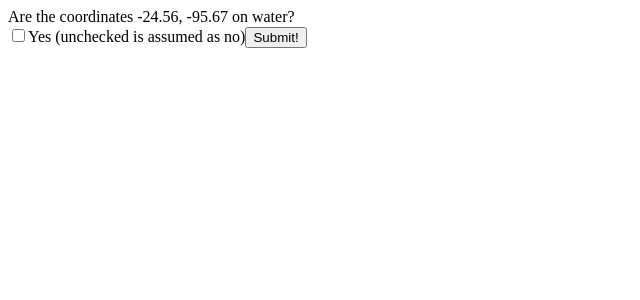
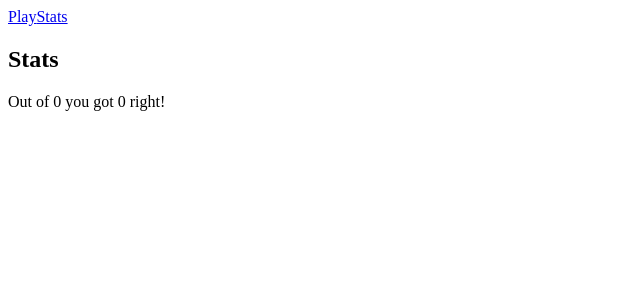
Before and after one commit to N-Shar-ma/Land-Or-Water, a React (Create React App) app: page /stats in a window 1280 px wide. Shown: the top 300 px of the page, without its empty margins (0-640 px from the left). Built offline with nearby package versions, Linux system fonts and the light colour scheme.

Commit message:
added functional Stats page and routing

```diff
--- a/package.json
+++ b/package.json
@@ -8,6 +8,7 @@
     "@testing-library/user-event": "^12.8.3",
     "react": "^17.0.1",
     "react-dom": "^17.0.1",
+    "react-router-dom": "^5.2.0",
     "react-scripts": "4.0.3",
     "web-vitals": "^1.1.1"
   },
--- a/src/App.js
+++ b/src/App.js
@@ -1,6 +1,27 @@
 import React, { useState, useEffect } from 'react';
+import {BrowserRouter as Router, Route, Switch, Link} from 'react-router-dom'
 import Play from './pages/Play/Play';
+import Stats from './pages/Stats';
 
 export default function App() {
-    return <Play/>
+    const [totalCount, setTotalCount] = useState(0)
+    const [correctCount, setCorrectCount] = useState(0)
+
+
+    return (
+        <Router>
+            <nav>
+                <Link to="/">Play</Link>
+                <Link to="/stats">Stats</Link>
+            </nav>
+            <Switch>
+                <Route path="/" exact>
+                    <Play setCorrectCount={setCorrectCount} setTotalCount={setTotalCount} />
+                </Route>
+                <Route path="/stats">
+                    <Stats correctCount={correctCount} totalCount={totalCount}/>
+                </Route>
+            </Switch>
+        </Router>
+    )
 }
--- a/src/pages/Play/Play.js
+++ b/src/pages/Play/Play.js
@@ -4,7 +4,7 @@ import Result from "./components/Result"
 
 const ACCESS_TOKEN = "KZUPxtJVPPjr2DXyqV3F"
 
-export default function Play() {
+export default function Play({ setTotalCount, setCorrectCount }) {
     const [showQuestion, setShowQuestion] = useState(true)
     const [{ lat, lon }, setCoords] = useState(getRandomCoordsPair)
     const [waterChoice, setWaterChoice] = useState()
@@ -20,8 +20,12 @@ export default function Play() {
             const url = `https://api.onwater.io/api/v1/results/${lat},${lon}?access_token=${ACCESS_TOKEN}`
             try{
                 const res = await (await fetch(url)).json()
-                if(res.water === waterChoice) setCorrectChoice(true)
+                if(res.water === waterChoice) {
+                    setCorrectChoice(true)
+                    setCorrectCount(prev => prev+1)
+                }
                 else setCorrectChoice(false)
+                setTotalCount(prev => prev+1)
             } catch {
                 setIsError(true)
             } finally {
--- a/src/pages/Stats.js
+++ b/src/pages/Stats.js
@@ -1,9 +1,10 @@
 import React from 'react'
 
-export default function Stats() {
+export default function Stats({ totalCount, correctCount }) {
     return (
-        <div>
-            Stats
-        </div>
+        <section>
+            <h1>Stats</h1>
+            Out of {totalCount} you got {correctCount} right!
+        </section>
     )
 }
```
Also changed, not shown: 1 other file (tests, documents, lock files or other folders).
